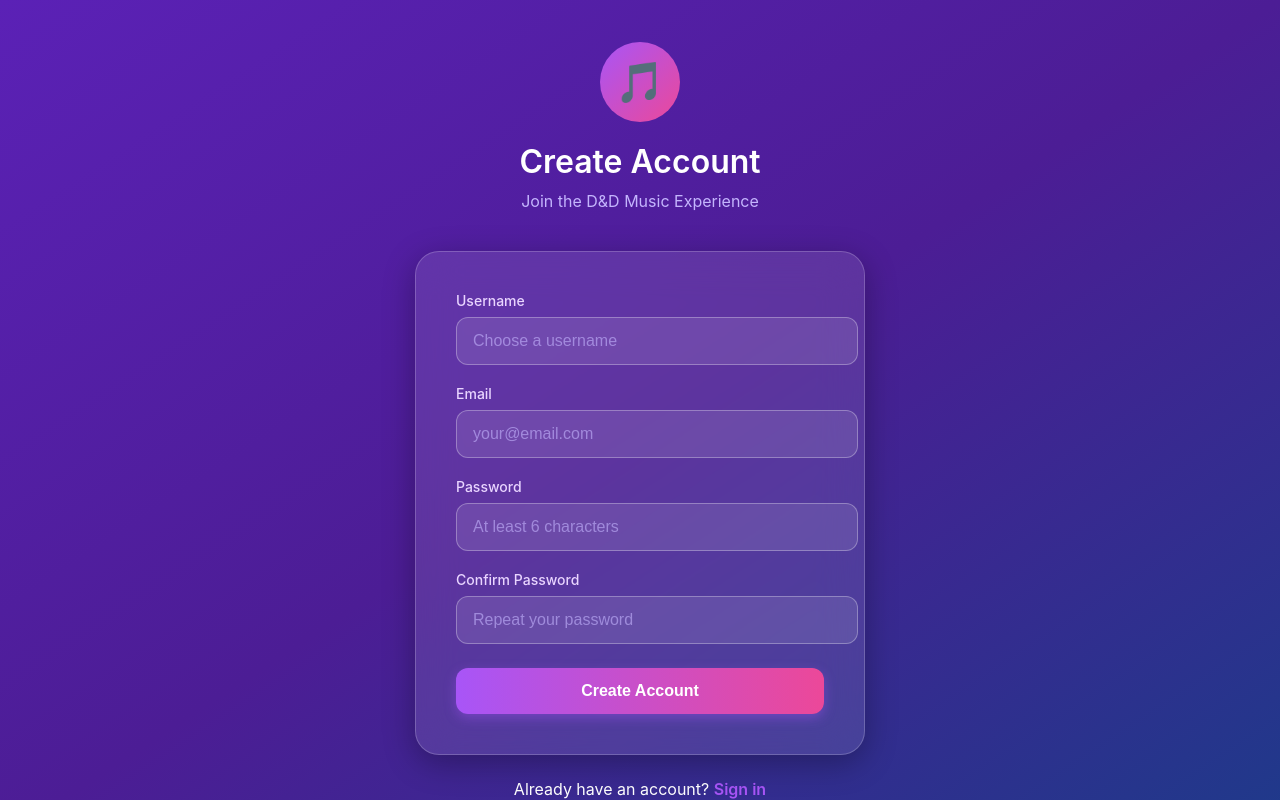
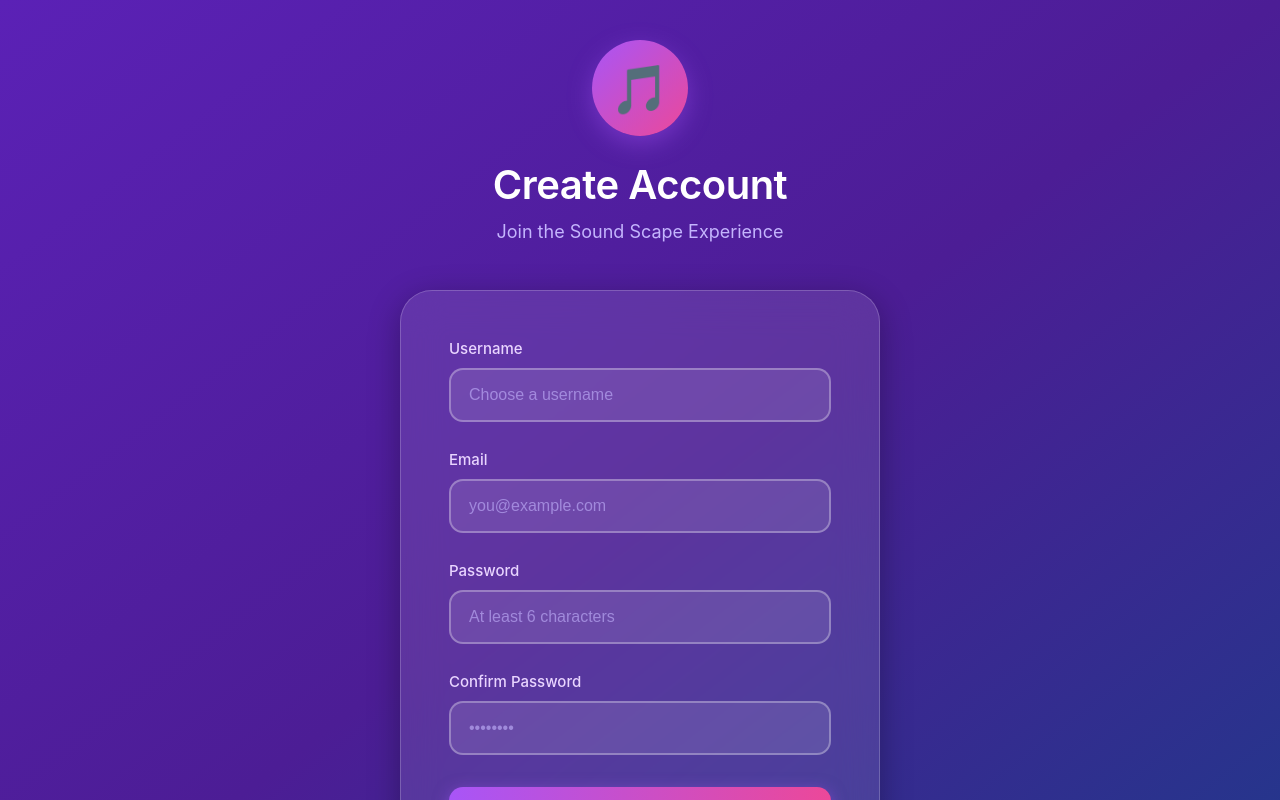
Before and after one commit to HannaSaffi/dynamic-music-generator-senior-project, a React (Create React App) app: page /register in a window 1280 px wide. Shown: the top 800 px of the page. Built offline with nearby package versions, Linux system fonts and the light colour scheme; no server answers.

Commit message:
Improve login/register page styling

```diff
--- a/src/Register.js
+++ b/src/Register.js
@@ -44,42 +44,45 @@ function Register() {
       alignItems: 'center',
       justifyContent: 'center',
       background: 'linear-gradient(to bottom right, #5b21b6, #4c1d95, #1e3a8a)',
-      padding: '20px'
+      padding: '40px 20px'
     }}>
       <div style={{
         width: '100%',
-        maxWidth: '450px',
+        maxWidth: '480px',
         animation: 'fadeIn 0.6s ease-out'
       }}>
         {/* Logo */}
-        <div style={{ textAlign: 'center', marginBottom: '40px' }}>
+        <div style={{ textAlign: 'center', marginBottom: '48px' }}>
           <div style={{
-            width: '80px',
-            height: '80px',
+            width: '96px',
+            height: '96px',
             background: 'linear-gradient(135deg, #a855f7, #ec4899)',
             borderRadius: '50%',
             display: 'inline-flex',
             alignItems: 'center',
             justifyContent: 'center',
-            marginBottom: '20px',
-            animation: 'scaleIn 0.4s ease-out 0.2s backwards'
+            marginBottom: '24px',
+            animation: 'scaleIn 0.4s ease-out 0.2s backwards',
+            boxShadow: '0 8px 24px rgba(168, 85, 247, 0.4)'
           }}>
-            <span style={{ fontSize: '40px' }}>🎵</span>
+            <span style={{ fontSize: '48px' }}>🎵</span>
           </div>
           <h1 style={{
             color: 'white',
-            fontSize: '32px',
+            fontSize: '40px',
             fontWeight: '600',
-            margin: '0 0 10px 0'
+            margin: '0 0 12px 0',
+            letterSpacing: '-0.5px'
           }}>
             Create Account
           </h1>
           <p style={{
             color: '#c4b5fd',
-            fontSize: '16px',
-            margin: 0
+            fontSize: '18px',
+            margin: 0,
+            fontWeight: '400'
           }}>
-            Join the D&D Music Experience
+            Join the Sound Scape Experience
           </p>
         </div>
 
@@ -87,8 +90,8 @@ function Register() {
         <div style={{
           background: 'rgba(255, 255, 255, 0.1)',
           backdropFilter: 'blur(20px)',
-          borderRadius: '24px',
-          padding: '40px',
+          borderRadius: '32px',
+          padding: '48px',
           boxShadow: '0 8px 32px rgba(0, 0, 0, 0.3)',
           border: '1px solid rgba(255, 255, 255, 0.2)',
           animation: 'fadeIn 0.6s ease-out 0.3s backwards'
@@ -99,21 +102,21 @@ function Register() {
                 background: 'rgba(239, 68, 68, 0.2)',
                 border: '1px solid rgba(239, 68, 68, 0.5)',
                 color: '#fca5a5',
-                padding: '12px',
+                padding: '14px 16px',
                 borderRadius: '12px',
-                marginBottom: '24px',
+                marginBottom: '28px',
                 fontSize: '14px'
               }}>
                 {displayError}
               </div>
             )}
 
-            <div style={{ marginBottom: '20px' }}>
+            <div style={{ marginBottom: '28px' }}>
               <label style={{
                 display: 'block',
                 color: '#e9d5ff',
-                marginBottom: '8px',
-                fontSize: '14px',
+                marginBottom: '10px',
+                fontSize: '15px',
                 fontWeight: '500'
               }}>
                 Username
@@ -127,23 +130,33 @@ function Register() {
                 placeholder="Choose a username"
                 style={{
                   width: '100%',
-                  padding: '14px 16px',
+                  padding: '16px 18px',
                   background: 'rgba(255, 255, 255, 0.1)',
-                  border: '1px solid rgba(255, 255, 255, 0.3)',
-                  borderRadius: '12px',
+                  border: '2px solid rgba(255, 255, 255, 0.3)',
+                  borderRadius: '14px',
                   color: 'white',
                   fontSize: '16px',
-                  outline: 'none'
+                  outline: 'none',
+                  transition: 'all 0.3s',
+                  boxSizing: 'border-box'
+                }}
+                onFocus={(e) => {
+                  e.target.style.background = 'rgba(255, 255, 255, 0.15)';
+                  e.target.style.border = '2px solid rgba(168, 85, 247, 0.8)';
+                }}
+                onBlur={(e) => {
+                  e.target.style.background = 'rgba(255, 255, 255, 0.1)';
+                  e.target.style.border = '2px solid rgba(255, 255, 255, 0.3)';
                 }}
               />
             </div>
 
-            <div style={{ marginBottom: '20px' }}>
+            <div style={{ marginBottom: '28px' }}>
               <label style={{
                 display: 'block',
                 color: '#e9d5ff',
-                marginBottom: '8px',
-                fontSize: '14px',
+                marginBottom: '10px',
+                fontSize: '15px',
                 fontWeight: '500'
               }}>
                 Email
@@ -153,26 +166,36 @@ function Register() {
                 value={email}
                 onChange={(e) => setEmail(e.target.value)}
                 required
-                placeholder="your@email.com"
+                placeholder="you@example.com"
                 style={{
                   width: '100%',
-                  padding: '14px 16px',
+                  padding: '16px 18px',
                   background: 'rgba(255, 255, 255, 0.1)',
-                  border: '1px solid rgba(255, 255, 255, 0.3)',
-                  borderRadius: '12px',
+                  border: '2px solid rgba(255, 255, 255, 0.3)',
+                  borderRadius: '14px',
                   color: 'white',
                   fontSize: '16px',
-                  outline: 'none'
+                  outline: 'none',
+                  transition: 'all 0.3s',
+                  boxSizing: 'border-box'
+                }}
+                onFocus={(e) => {
+                  e.target.style.background = 'rgba(255, 255, 255, 0.15)';
+                  e.target.style.border = '2px solid rgba(168, 85, 247, 0.8)';
+                }}
+                onBlur={(e) => {
+                  e.target.style.background = 'rgba(255, 255, 255, 0.1)';
+                  e.target.style.border = '2px solid rgba(255, 255, 255, 0.3)';
                 }}
               />
             </div>
 
-            <div style={{ marginBottom: '20px' }}>
+            <div style={{ marginBottom: '28px' }}>
               <label style={{
                 display: 'block',
                 color: '#e9d5ff',
-                marginBottom: '8px',
-                fontSize: '14px',
+                marginBottom: '10px',
+                fontSize: '15px',
                 fontWeight: '500'
               }}>
                 Password
@@ -186,23 +209,33 @@ function Register() {
                 placeholder="At least 6 characters"
                 style={{
                   width: '100%',
-                  padding: '14px 16px',
+                  padding: '16px 18px',
                   background: 'rgba(255, 255, 255, 0.1)',
-                  border: '1px solid rgba(255, 255, 255, 0.3)',
-                  borderRadius: '12px',
+                  border: '2px solid rgba(255, 255, 255, 0.3)',
+                  borderRadius: '14px',
                   color: 'white',
                   fontSize: '16px',
-                  outline: 'none'
+                  outline: 'none',
+                  transition: 'all 0.3s',
+                  boxSizing: 'border-box'
+                }}
+                onFocus={(e) => {
+                  e.target.style.background = 'rgba(255, 255, 255, 0.15)';
+                  e.target.style.border = '2px solid rgba(168, 85, 247, 0.8)';
+                }}
+                onBlur={(e) => {
+                  e.target.style.background = 'rgba(255, 255, 255, 0.1)';
+                  e.target.style.border = '2px solid rgba(255, 255, 255, 0.3)';
                 }}
               />
             </div>
 
-            <div style={{ marginBottom: '24px' }}>
+            <div style={{ marginBottom: '32px' }}>
               <label style={{
                 display: 'block',
                 color: '#e9d5ff',
-                marginBottom: '8px',
-                fontSize: '14px',
+                marginBottom: '10px',
+                fontSize: '15px',
                 fontWeight: '500'
               }}>
                 Confirm Password
@@ -212,16 +245,26 @@ function Register() {
                 value={confirmPassword}
                 onChange={(e) => setConfirmPassword(e.target.value)}
                 required
-                placeholder="Repeat your password"
+                placeholder="••••••••"
                 style={{
                   width: '100%',
-                  padding: '14px 16px',
+                  padding: '16px 18px',
                   background: 'rgba(255, 255, 255, 0.1)',
-                  border: '1px solid rgba(255, 255, 255, 0.3)',
-                  borderRadius: '12px',
+                  border: '2px solid rgba(255, 255, 255, 0.3)',
+                  borderRadius: '14px',
                   color: 'white',
                   fontSize: '16px',
-                  outline: 'none'
+                  outline: 'none',
+                  transition: 'all 0.3s',
+                  boxSizing: 'border-box'
+                }}
+                onFocus={(e) => {
+                  e.target.style.background = 'rgba(255, 255, 255, 0.15)';
+                  e.target.style.border = '2px solid rgba(168, 85, 247, 0.8)';
+                }}
+                onBlur={(e) => {
+                  e.target.style.background = 'rgba(255, 255, 255, 0.1)';
+                  e.target.style.border = '2px solid rgba(255, 255, 255, 0.3)';
                 }}
               />
             </div>
@@ -231,16 +274,27 @@ function Register() {
               disabled={isLoading}
               style={{
                 width: '100%',
-                padding: '14px',
+                padding: '16px',
                 background: isLoading ? 'rgba(168, 85, 247, 0.5)' : 'linear-gradient(to right, #a855f7, #ec4899)',
                 color: 'white',
                 border: 'none',
-                borderRadius: '12px',
-                fontSize: '16px',
+                borderRadius: '14px',
+                fontSize: '17px',
                 fontWeight: '600',
                 cursor: isLoading ? 'not-allowed' : 'pointer',
                 transition: 'all 0.3s',
-                boxShadow: '0 4px 12px rgba(168, 85, 247, 0.4)'
+                boxShadow: '0 4px 16px rgba(168, 85, 247, 0.5)',
+                boxSizing: 'border-box'
+              }}
+              onMouseEnter={(e) => {
+                if (!isLoading) {
+                  e.target.style.transform = 'translateY(-2px)';
+                  e.target.style.boxShadow = '0 6px 20px rgba(168, 85, 247, 0.7)';
+                }
+              }}
+              onMouseLeave={(e) => {
+                e.target.style.transform = 'translateY(0)';
+                e.target.style.boxShadow = '0 4px 16px rgba(168, 85, 247, 0.5)';
               }}
             >
               {isLoading ? 'Creating account...' : 'Create Account'}
@@ -251,8 +305,9 @@ function Register() {
         {/* Sign in link */}
         <div style={{
           textAlign: 'center',
-          marginTop: '24px',
-          color: 'white'
+          marginTop: '32px',
+          color: 'white',
+          fontSize: '15px'
         }}>
           Already have an account?{' '}
           <Link to="/login" style={{
```
